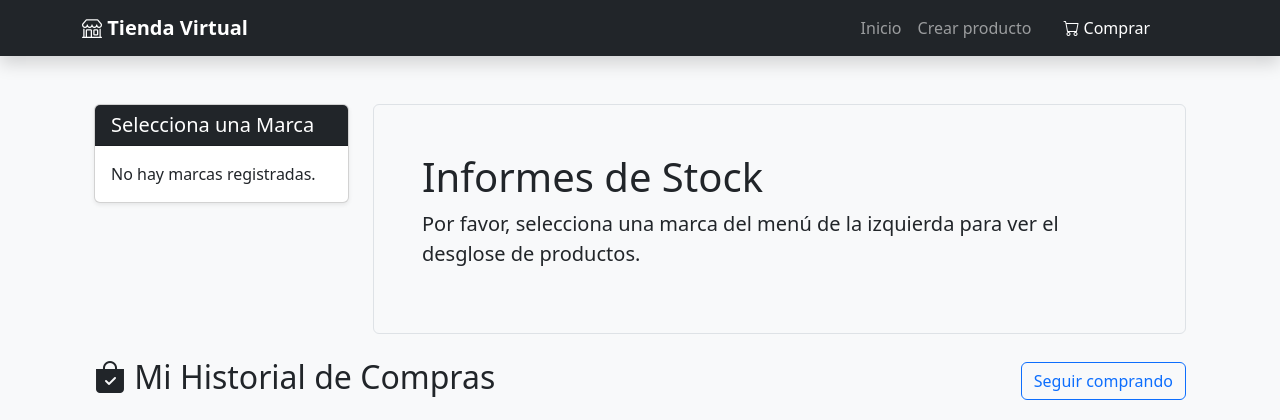
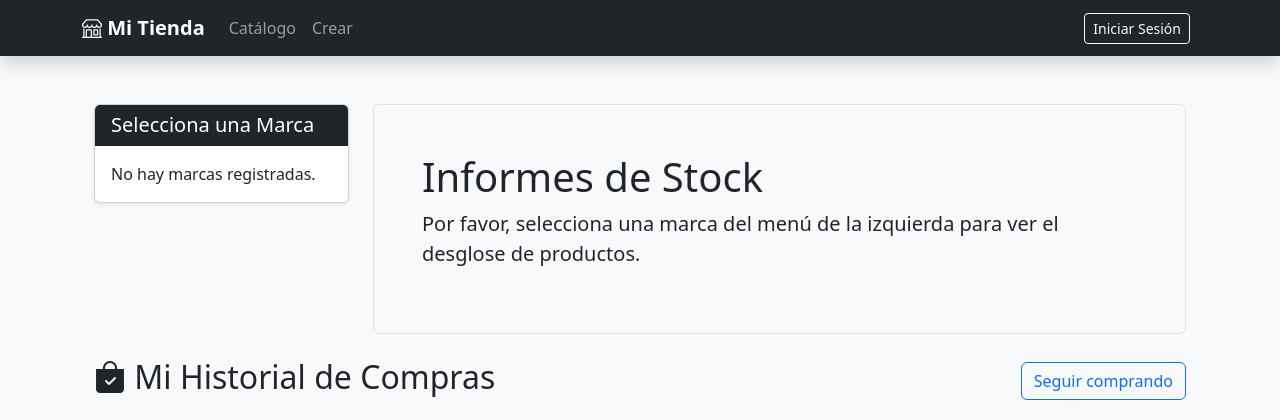
Before and after one commit to AndreaRomeroHaro/ejercicio_practicar_tienda_virtual, a Django app: template tienda/templates/informe/informe_tienda.html in a window 1280 px wide. Shown: the top 420 px of the page. Run offline with Django 3.2, Linux system fonts and the light colour scheme; the template is opened without the code that fills it, so the values that code supplies are empty.

Commit message:
control de permisos

```diff
--- a/tienda/admin.py
+++ b/tienda/admin.py
@@ -5,3 +5,4 @@ admin.site.register(Marca)
 admin.site.register(Producto)
 admin.site.register(Compra)
 admin.site.register(Usuario)
+admin.site.register(Cliente)
--- a/tienda/templates/base.html
+++ b/tienda/templates/base.html
@@ -9,48 +9,59 @@
 </head>
 <body class="d-flex flex-column min-vh-100 bg-light">
 
-    <nav class="navbar navbar-expand-lg navbar-dark bg-dark mb-4 shadow">
+    <nav class="navbar navbar-expand-lg navbar-dark bg-dark shadow sticky-top">
         <div class="container">
             <a class="navbar-brand fw-bold" href="{% url 'listado_productos' %}">
-                <i class="bi bi-shop"></i> Tienda Virtual
+                <i class="bi bi-shop"></i> Mi Tienda
             </a>
             <button class="navbar-toggler" type="button" data-bs-toggle="collapse" data-bs-target="#navbarNav">
                 <span class="navbar-toggler-icon"></span>
             </button>
+
             <div class="collapse navbar-collapse" id="navbarNav">
-                <ul class="navbar-nav ms-auto">
-                    <li class="nav-item">
-                        <a class="nav-link" href="{% url 'listado_productos' %}">Inicio</a>
-                    </li>
-                    <li class="nav-item">
-                        <a class="nav-link" href="{% url 'crear_producto' %}">Crear producto</a>
-                    </li>
-                    <li class="nav-item">
-                        <a class="nav-link btn btn-primary text-white ms-lg-2 px-3" href="{% url 'listado_compra' %}">
-                            <i class="bi bi-cart"></i> Comprar
-                        </a>
-                    </li>
+                <ul class="navbar-nav me-auto">
+                    <li class="nav-item"><a class="nav-link" href="{% url 'listado_productos' %}">Catálogo</a></li>
+                    <li class="nav-item"><a class="nav-link" href="{% url 'crear_producto' %}">Crear</a></li>
                 </ul>
-                <ul>
+
+                <ul class="navbar-nav ms-auto align-items-center">
+                    {% if user.is_authenticated %}
+                        <li class="nav-item me-3 text-light">
+                            <i class="bi bi-person-circle"></i> Hola, <strong>{{ user.username }}</strong>
+                        </li>
+                        <li class="nav-item">
+                            <form action="{% url 'logout' %}" method="post" class="d-inline">
+                                {% csrf_token %}
+                                <button type="submit" class="btn btn-sm btn-outline-danger ms-2">
+                                    Cerrar Sesión <i class="bi bi-box-arrow-right"></i>
+                                </button>
+                            </form>
+                        </li>
+                    {% else %}
+                        <li class="nav-item">
+                            <a class="btn btn-sm btn-outline-light me-2" href="{% url 'login' %}">
+                                Iniciar Sesión
+                            </a>
+                        </li>
+                        {% endif %}
                 </ul>
             </div>
         </div>
     </nav>
-
+    <br>
     <main class="container flex-grow-1">
         {% if messages %}
             {% for message in messages %}
                 <div class="alert alert-{{ message.tags }} alert-dismissible fade show" role="alert">
                     {{ message }}
-                    <button type="button" class="btn-close" data-bs-dismiss="alert" aria-label="Close"></button>
+                    <button type="button" class="btn-close" data-bs-dismiss="alert"></button>
                 </div>
             {% endfor %}
         {% endif %}
+        {% block contenido %}
 
-        {% block contenido %}
         {% endblock %}
     </main>
-
     <script src="https://cdn.jsdelivr.net/npm/bootstrap@5.3.0/dist/js/bootstrap.bundle.min.js"></script>
 </body>
 </html>
--- a/tienda/templates/registration/login.html
+++ b/tienda/templates/registration/login.html
@@ -8,13 +8,14 @@
 <body>
     <nav>
         <h1>Iniciar sesión</h1>
+        <h3>Solo para clientes</h3>
     </nav>
     <div>
         {% if form.errors %}
             <p>Error:</p>
             {{ form.errors }}
         {% endif %}
-        <form method="post">
+       <form type="hidden" name="next" value="{{ next }}">  <!-- coge el valor de next, lo guarda de manera oculta,envia ese dato a LoginCliente y la vista lee el dato y lo redirige alli -->
             {% csrf_token %}
             {{ form.as_p }}
             <br>
--- a/tienda/urls.py
+++ b/tienda/urls.py
@@ -12,4 +12,5 @@ urlpatterns=[
     path('checkout/<int:pk>',CheckoutCompra.as_view(),name='checkout_compra'),
     path('informes/',Informe_tienda.as_view(),name='informe_tienda'),
     path('cerrar_sesion/',views.logout_view,name='logout_salir'),
+    path('login/',LoginClientes.as_view(),name='login'),
 ]
```
Also changed, not shown: tienda/models.py (+12 -1 lines), tienda/views.py (+50 -8 lines), tienda/migrations/0001_initial.py (deleted).
